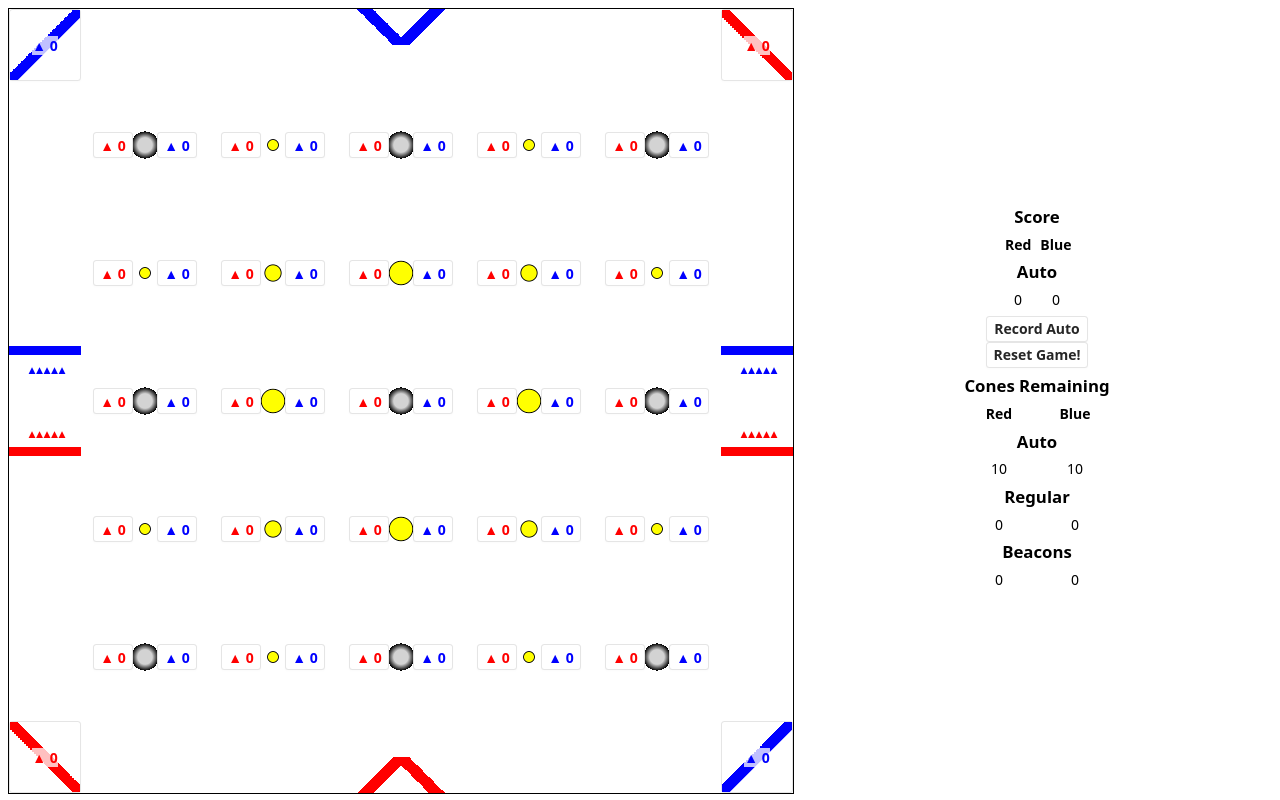
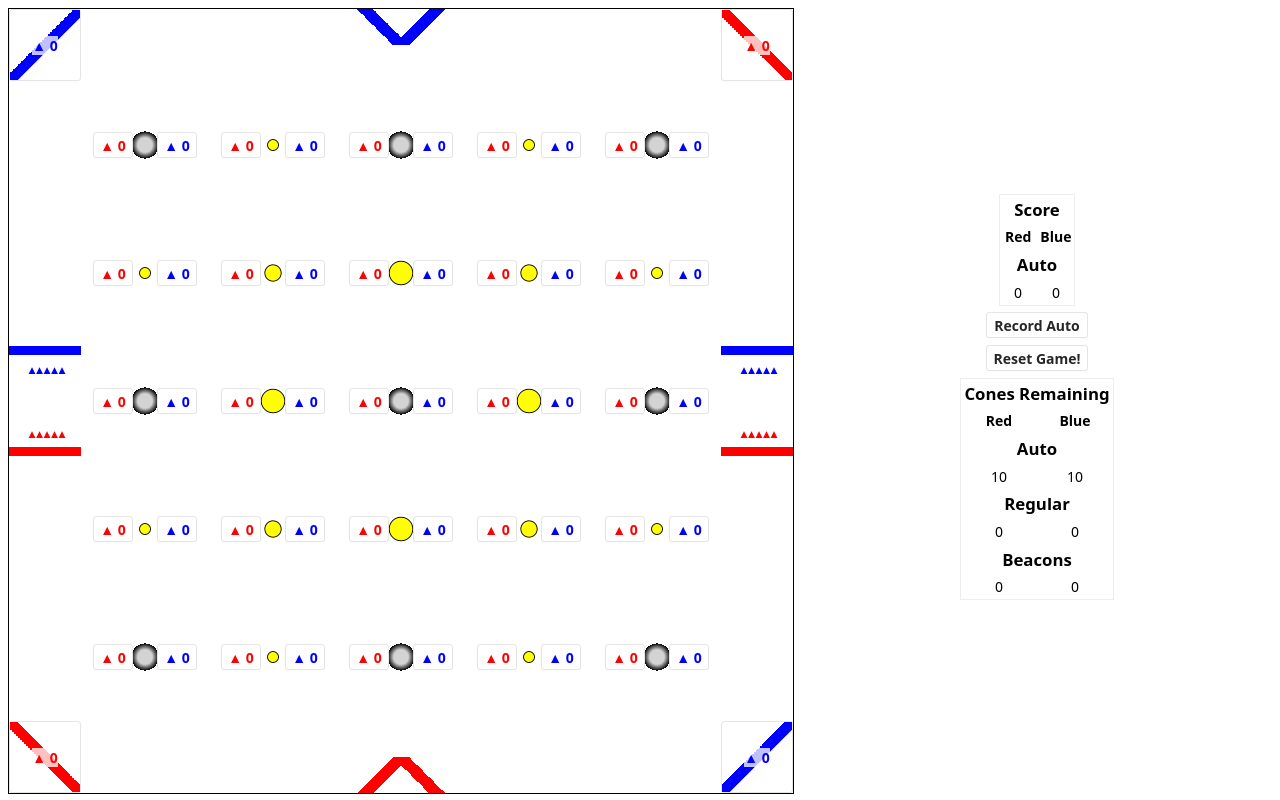
Before and after one commit to kevinfrei/ScoreBoard, a React (Create React App) app: page / in a window 1280 px wide. Built offline with nearby package versions, Linux system fonts and the light colour scheme.

Commit message:
Borders around Score and Cones

```diff
--- a/src/styles/App.css
+++ b/src/styles/App.css
@@ -103,16 +103,21 @@ body {
   display: flex;
   flex-direction: column;
   justify-content: space-between;
+  gap: 5pt;
   align-items: stretch;
 }
 #scoreboard {
   display: grid;
+  border: solid #eee 1px;
+  padding: 3px;
   gap: 5pt;
   justify-content: space-around;
   margin: 5pt;
 }
 #coneboard {
   display: grid;
+  border: solid #eee 1px;
+  padding: 3px;
   gap: 5pt;
   justify-content: space-around;
   margin: 5pt;
```
